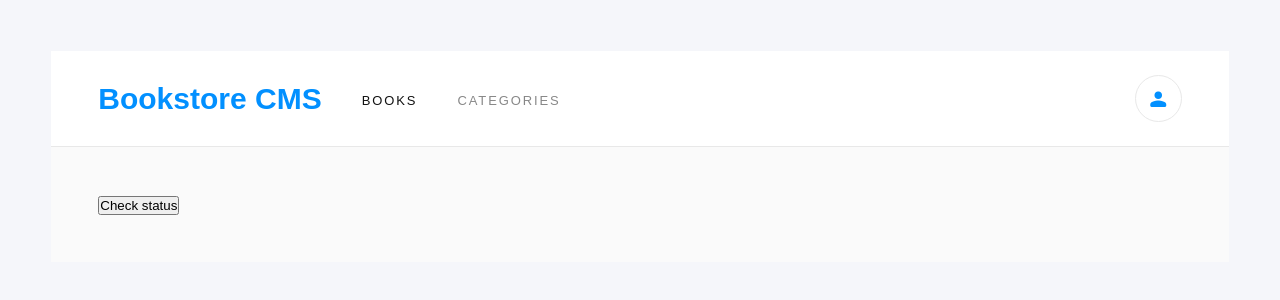
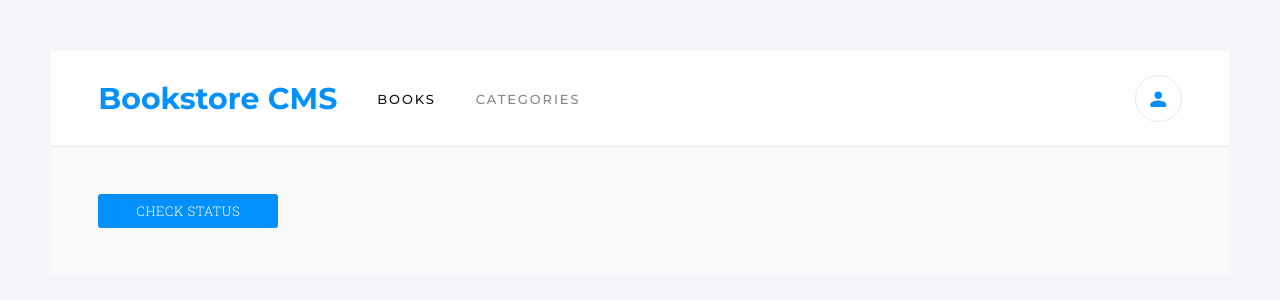
Before and after one commit to GoddessNgozi/Bookstore, a React (Create React App) app: page /categories in a window 1280 px wide. Shown: the top 300 px of the page. Built offline with nearby package versions, Linux system fonts and the light colour scheme.

Commit message:
Add categories page styling

```diff
--- a/src/components/Categories.js
+++ b/src/components/Categories.js
@@ -11,8 +11,8 @@ const Categories = () => {
 
   return (
     <div>
-      <button type="button" onClick={statusCheck}>Check status</button>
-      <span>{status}</span>
+      <button className="check-status" type="button" onClick={statusCheck}>CHECK STATUS</button>
+      <h1>{status}</h1>
     </div>
   );
 };
--- a/src/index.css
+++ b/src/index.css
@@ -1,3 +1,6 @@
+@import url('https://fonts.googleapis.com/css2?family=Montserrat:ital,wght@0,500;0,700;0,800;0,900;1,500;1,800;1,900&display=swap');
+@import url('https://fonts.googleapis.com/css2?family=Montserrat:ital,wght@0,500;0,700;0,800;0,900;1,500;1,800;1,900&family=Roboto+Slab:wght@100;200;300;400;500;600;700;800;900&display=swap');
+
 * {
   list-style: none;
   margin: 0;
@@ -5,20 +8,6 @@
 }
 
 body {
-  font-family:
-    -apple-system,
-    BlinkMacSystemFont,
-    'Segoe UI',
-    'Roboto',
-    'Oxygen',
-    'Ubuntu',
-    'Cantarell',
-    'Fira Sans',
-    'Droid Sans',
-    'Helvetica Neue',
-    sans-serif;
-  -webkit-font-smoothing: antialiased;
-  -moz-osx-font-smoothing: grayscale;
   padding: 4%;
   background-color: #f5f6fa;
 }
@@ -34,6 +23,7 @@ body {
     font-size: 1.875rem;
     font-weight: 700;
     color: #0290ff;
+    white-space: nowrap;
 }
 
 .left {
@@ -193,7 +183,7 @@ select {
     color: #121212;
 }
 
-.update {
+.update, .check-status {
   cursor: pointer;
   border: none;
   background-color: #0290ff;
@@ -266,7 +256,6 @@ select {
 .progress-container {
   display: flex;
   align-items: center;
-  padding-right: 45px;
 }
 
 .progress-divider {
```
